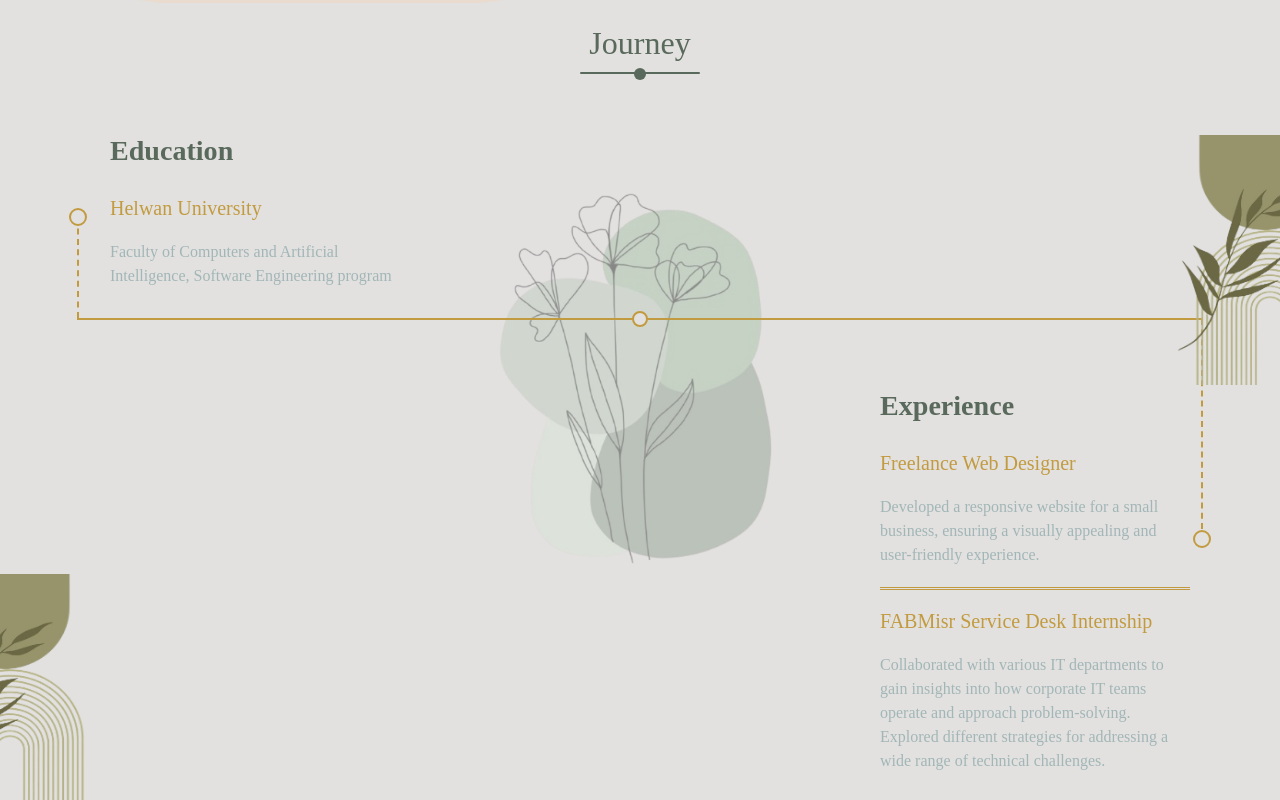
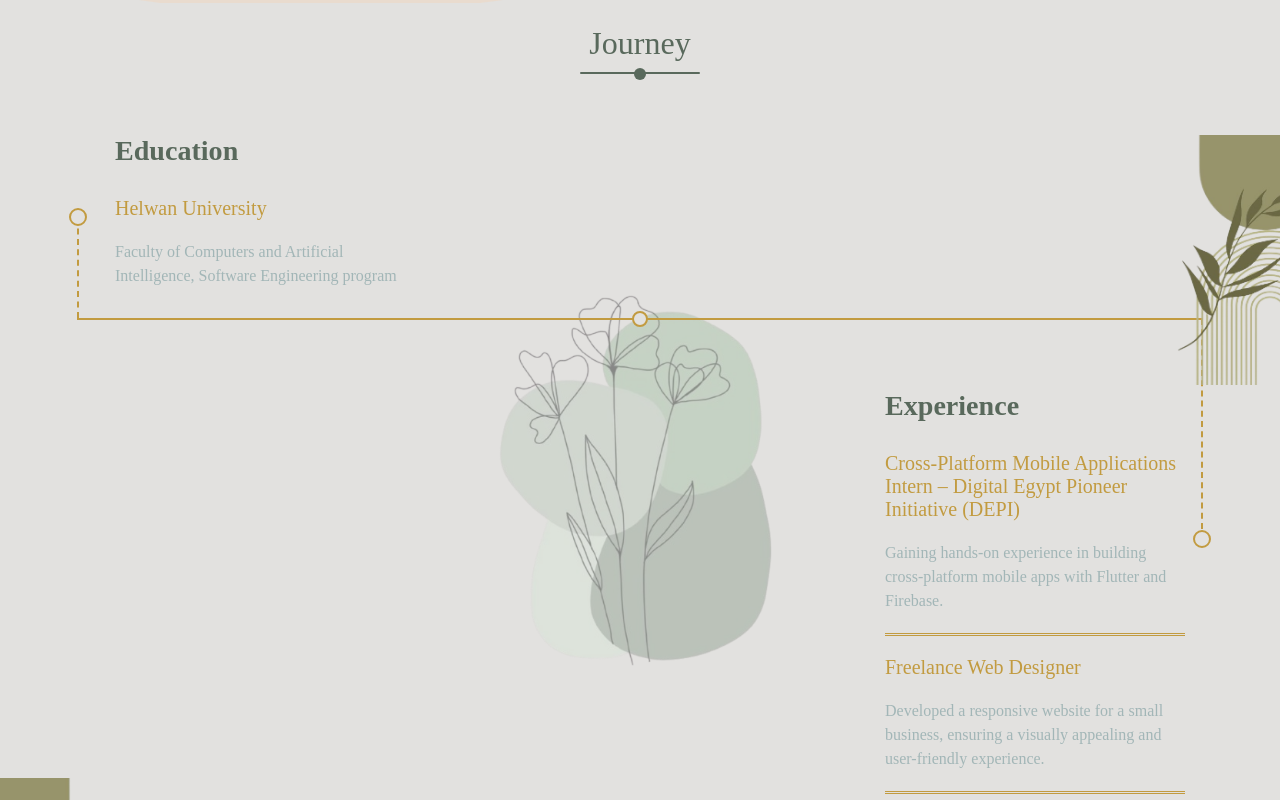
Before and after one commit to Habiba04/Habiba_ElShaer, a React (Vite) app: page / in a window 1280 px wide. Shown: the part 1260-2060 px from the top of the page. Built offline with nearby package versions, Linux system fonts and the light colour scheme; a web font is replaced by a local one.

Commit message:
depi internship added

```diff
--- a/src/Components/Journey/journey.css
+++ b/src/Components/Journey/journey.css
@@ -8,7 +8,7 @@
     flex-direction: column;
     align-items: start;
     text-align: start;
-    padding: 0 20px;
+    padding: 0 25px;
     margin-bottom: 40px;
     margin: 10px 50px;
 }
--- a/src/Components/Journey/journey.tsx
+++ b/src/Components/Journey/journey.tsx
@@ -41,6 +41,14 @@ const Journey = () => {
                     </div>
                     <div className="exp1">
                         <div className="journey-subtitle">
+                            <p>Cross-Platform Mobile Applications Intern – Digital Egypt Pioneer Initiative (DEPI)</p>
+                        </div>
+                        <div className="journey-content">
+                            <p>Gaining hands-on experience in building cross-platform mobile apps with Flutter and Firebase.</p>
+                        </div>
+                    </div>
+                    <div className="exp2">
+                        <div className="journey-subtitle">
                             <p>Freelance Web Designer</p>
                         </div>
                         <div className="journey-content">
```
